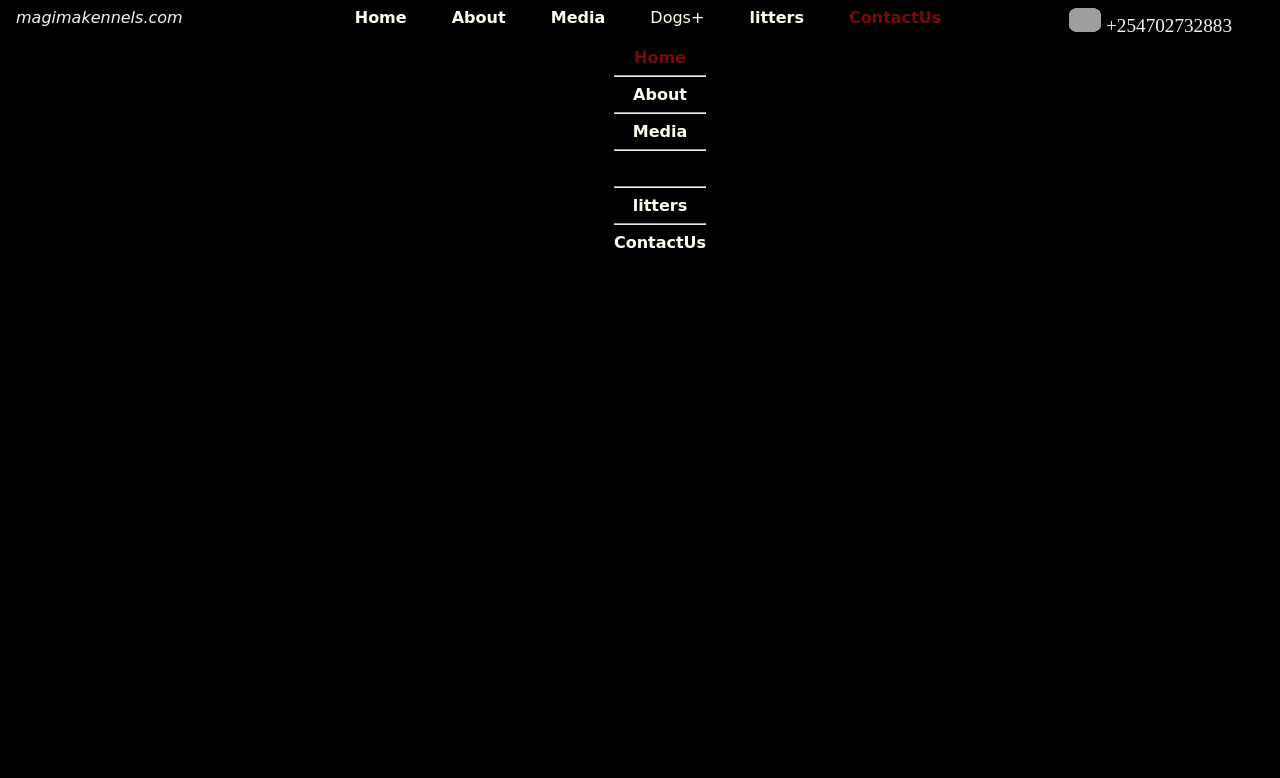
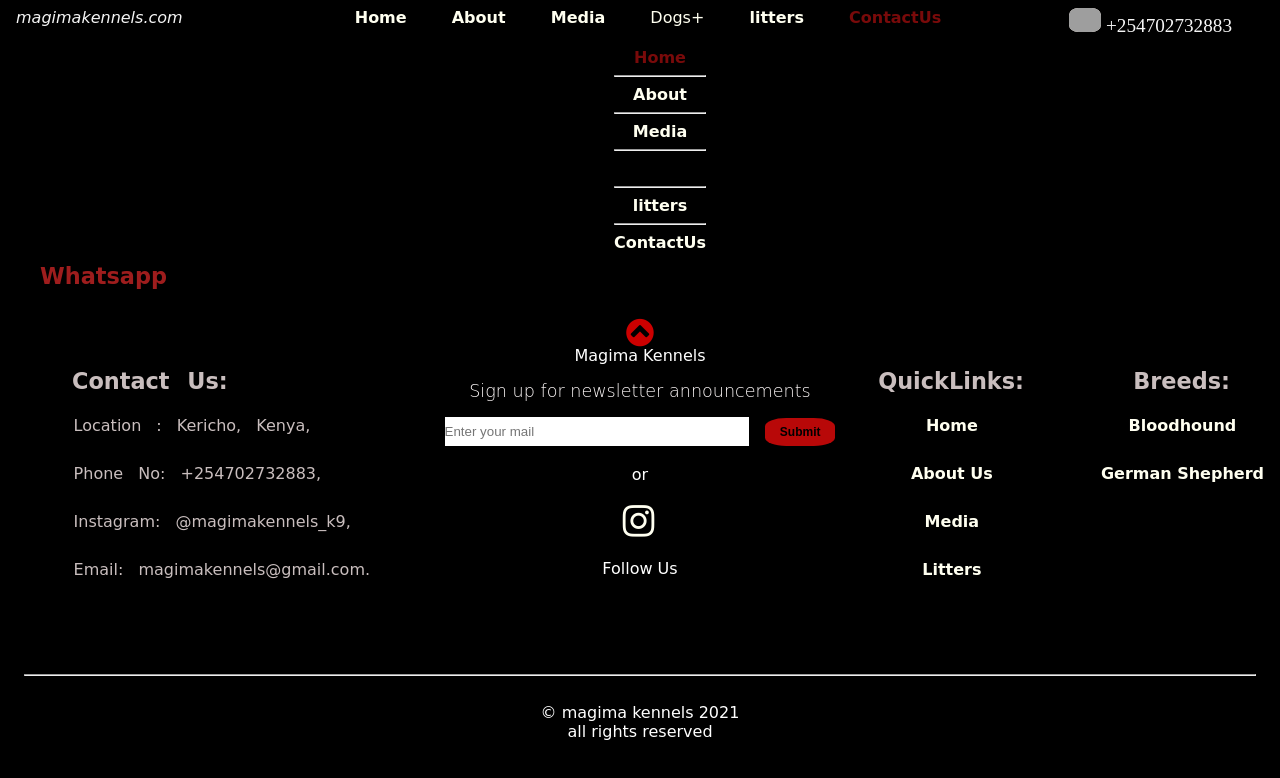
Before and after one commit to keithkirui91/theMagimKennelsWebsite, a plain HTML site: page contact.html in a window 1280 px wide. Drawn offline with nearby package versions, Linux system fonts and the light colour scheme; grey boxes are pictures that could not be loaded.

Commit message:
update contact.html
Add footer

```diff
--- a/contact.html
+++ b/contact.html
@@ -107,3 +107,90 @@
     </div>
 
 </section>
+<footer>
+    <div class="btm-list">
+     <h3>Contact Us:</h3>
+     <ul>
+         <div class="btm-items">
+         <li>Location : Kericho, Kenya,</li>
+         <li>Phone No: +254702732883,</li>
+         <li>Instagram: @magimakennels_k9,</li>
+         <li>Email: magimakennels@gmail.com.</li>
+     </div>
+
+     </ul>
+ </div>
+
+ <div class="btm-listrt">
+     <h3>QuickLinks:</h3>
+     <ul>
+         <div class="btm-items">
+         <a href="index.html" class="href"><li>Home</li></a>
+         <a href="about.html" class="href"><li>About Us</li></a>
+         <a href="media.html" class="href"><li>Media</li></a>
+         <a href="litters.html" class="href"><li>Litters</li></a>
+     </div>
+
+     </ul>
+ </div>
+ <div class="btm-listrtl">
+     <h3>Breeds:</h3>
+     <ul>
+         <a href="" class="href"></a><div class="btm-items">
+         <a href="hounds.html" class="href"><li>Bloodhound</li></a>
+         <a href="gsd.html" class="href"><li>German Shepherd</li></a>
+     </div>
+
+     </ul>
+ </div>
+ <div class="footer-mail">
+
+
+ <a href="#hero">
+ <div class="top-i"><i class="fa fa-chevron-circle-up" aria-hidden="true"></i>
+ </div>
+ </a>
+ <div data-aos="flip-up">Magima Kennels</div>
+ <div class="signup">
+ <div class="f-text" data-aos="flip-up"> Sign up for newsletter announcements</div>
+ <form action="index.html" method="POST">
+ <div class="form" data-aos="zoom-in">
+     <input  type="text" class="email" placeholder="Enter your mail">
+     <input type="submit"  class="submit-btn">
+ </div></form>
+ <br>
+ or
+ <br>
+     <ul class="social-list">
+        <a href="https://www.instagram.com/magimakennels_k9/" target="_blank" class="insta">
+         <li class="f-li" ><i class="fa fa-instagram" aria-hidden="true"></i></li></a>
+         <!--<li class="f-li"><i class="fa fa-snapchat-ghost" aria-hidden="true"></i></li>
+         <li class="f-li"><i class="fa fa-twitter" aria-hidden="true"></i></li>-->
+
+     </ul>
+     <br>
+  Follow Us
+</div>
+  <hr id="bottomhr">
+  <br>
+ &copy magima kennels 2021 <br>all rights reserved
+
+
+ </div>
+
+</footer>
+
+<script src="index.js"></script>
+
+<script src="https://unpkg.com/aos@next/dist/aos.js"></script>
+<script>
+  AOS.init({
+      offset: 200,
+      easing: 'ease',
+      duration: 1200
+
+  });
+</script>
+
+</body>
+</html>
```
